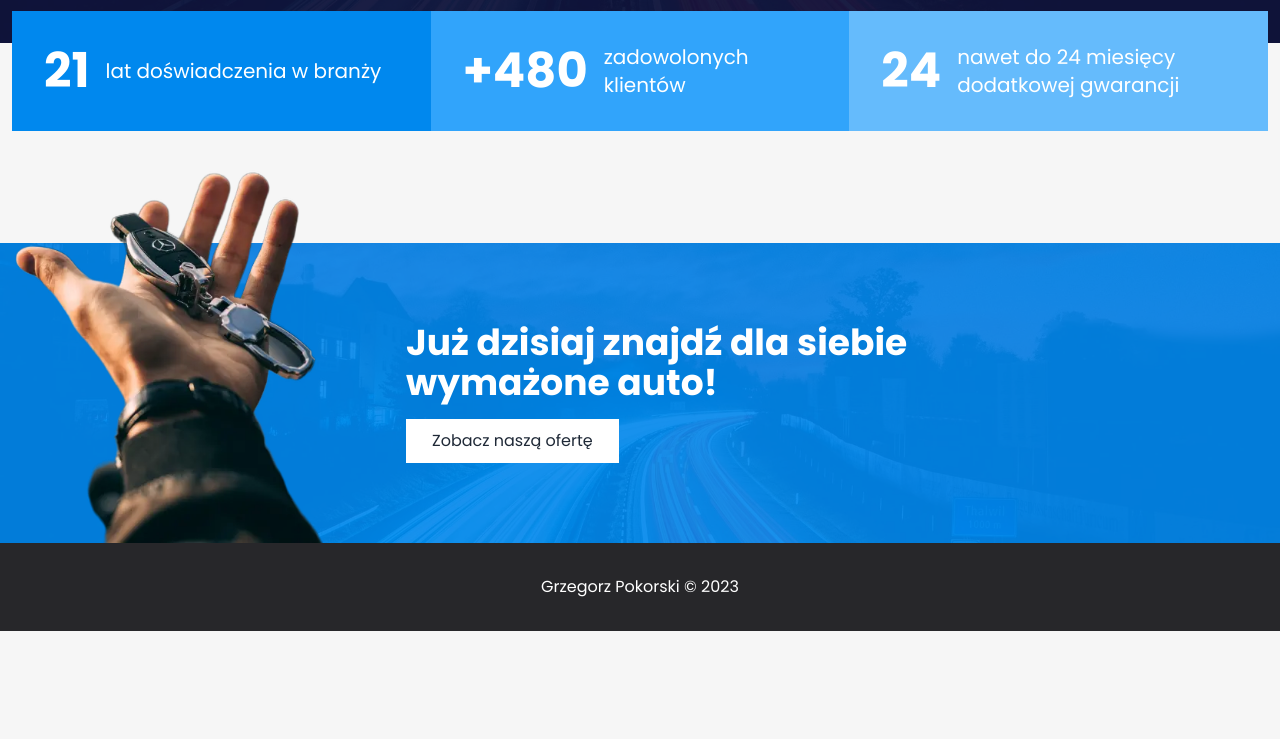
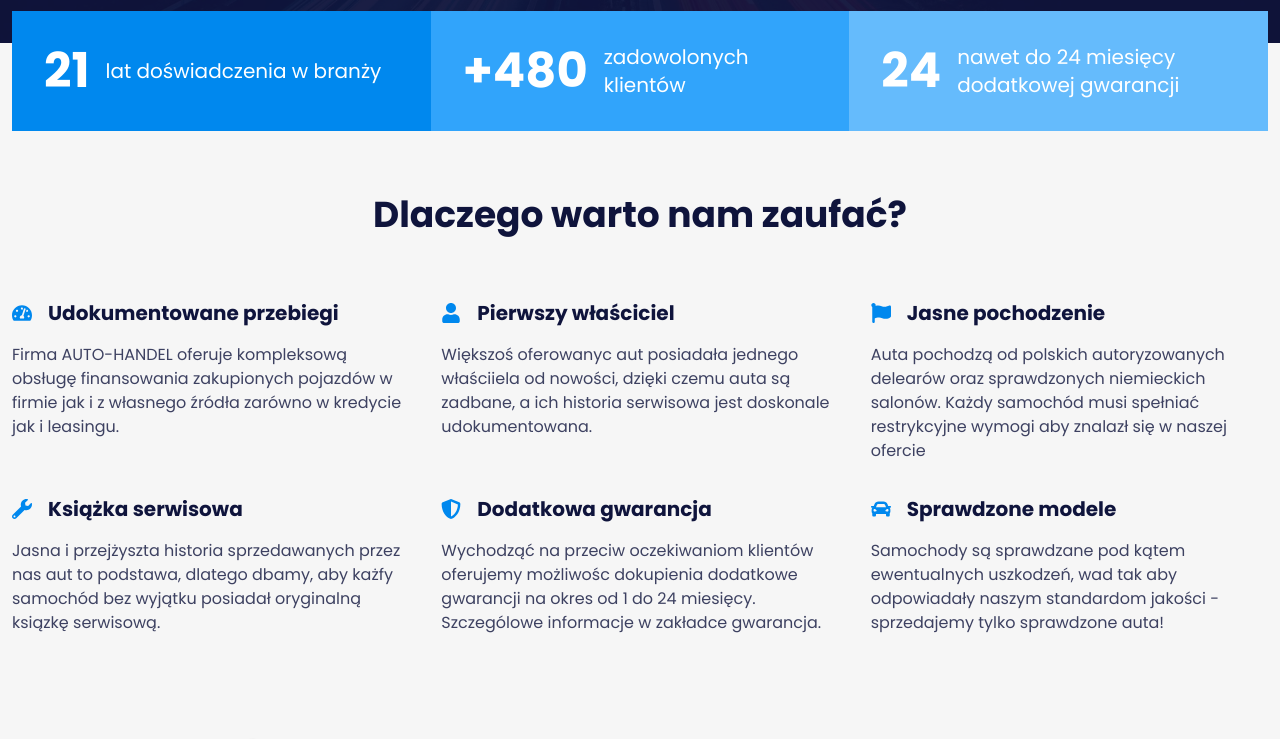
Before and after one commit to grzegorzpokorski/autodealer, a Next.js app: page / in a window 1280 px wide. Shown: the part 460-1199 px from the top of the page. Before the commit the page ends 1091 px from the top, so only its background shows below. Built offline with nearby package versions, Linux system fonts and the light colour scheme.

Commit message:
feat: add "SectionWithFeatures"

```diff
--- a/package.json
+++ b/package.json
@@ -19,6 +19,7 @@
     "postcss": "8.4.22",
     "react": "18.2.0",
     "react-dom": "18.2.0",
+    "react-icons": "^4.8.0",
     "tailwindcss": "3.3.1",
     "typescript": "5.0.4"
   },
--- a/src/app/layout.tsx
+++ b/src/app/layout.tsx
@@ -16,7 +16,10 @@ export const metadata = {
 
 export default function RootLayout({ children }: { children: ReactNode }) {
   return (
-    <html lang="pl" className={`${poppins.variable} bg-light-gray`}>
+    <html
+      lang="pl"
+      className={`${poppins.variable} bg-light-gray text-secondary`}
+    >
       <body>
         <Layout>{children}</Layout>
       </body>
--- /dev/null
+++ b/src/components/molecules/SectionWithFeatures/SectionWithFeatures.tsx
@@ -0,0 +1,109 @@
+import { Container } from "@/components/atoms/Container/Container";
+import {
+  FaCar,
+  FaFlag,
+  FaShieldAlt,
+  FaTachometerAlt,
+  FaUser,
+  FaWrench,
+} from "react-icons/fa";
+
+export const SectionWithFeatures = () => {
+  return (
+    <section aria-labelledby="features" className="py-16">
+      <Container>
+        <header className="text-center">
+          <h2 className="font-bold text-4xl" id="features">
+            Dlaczego warto nam zaufać?
+          </h2>
+        </header>
+        <ul
+          className="list-none mt-16 grid grid-cols-1 md:grid-cols-2 lg:grid-cols-3 gap-8"
+          role="list"
+        >
+          <li>
+            <article className="flex flex-col gap-4">
+              <h3 className="font-bold text-xl flex flex-row items-center gap-4">
+                <FaTachometerAlt
+                  className="text-primary-dark"
+                  aria-hidden="true"
+                />
+                Udokumentowane przebiegi
+              </h3>
+              <p className="text-secondary/80">
+                Firma AUTO-HANDEL oferuje kompleksową obsługę finansowania
+                zakupionych pojazdów w firmie jak i z własnego źródła zarówno w
+                kredycie jak i leasingu.
+              </p>
+            </article>
+          </li>
+          <li>
+            <article className="flex flex-col gap-4">
+              <h3 className="font-bold text-xl flex flex-row items-center gap-4">
+                <FaUser className="text-primary-dark" aria-hidden="true" />
+                Pierwszy właściciel
+              </h3>
+              <p className="text-secondary/80">
+                Większoś oferowanyc aut posiadała jednego właściiela od nowości,
+                dzięki czemu auta są zadbane, a ich historia serwisowa jest
+                doskonale udokumentowana.
+              </p>
+            </article>
+          </li>
+          <li>
+            <article className="flex flex-col gap-4">
+              <h3 className="font-bold text-xl flex flex-row items-center gap-4">
+                <FaFlag className="text-primary-dark" aria-hidden="true" />
+                Jasne pochodzenie
+              </h3>
+              <p className="text-secondary/80">
+                Auta pochodzą od polskich autoryzowanych delearów oraz
+                sprawdzonych niemieckich salonów. Każdy samochód musi spełniać
+                restrykcyjne wymogi aby znalazł się w naszej ofercie
+              </p>
+            </article>
+          </li>
+          <li>
+            <article className="flex flex-col gap-4">
+              <h3 className="font-bold text-xl flex flex-row items-center gap-4">
+                <FaWrench className="text-primary-dark" aria-hidden="true" />
+                Książka serwisowa
+              </h3>
+              <p className="text-secondary/80">
+                Jasna i przejżyszta historia sprzedawanych przez nas aut to
+                podstawa, dlatego dbamy, aby każfy samochód bez wyjątku posiadał
+                oryginalną ksiązkę serwisową.
+              </p>
+            </article>
+          </li>
+          <li>
+            <article className="flex flex-col gap-4">
+              <h3 className="font-bold text-xl flex flex-row items-center gap-4">
+                <FaShieldAlt className="text-primary-dark" aria-hidden="true" />
+                Dodatkowa gwarancja
+              </h3>
+              <p className="text-secondary/80">
+                Wychodząć na przeciw oczekiwaniom klientów oferujemy możliwośc
+                dokupienia dodatkowe gwarancji na okres od 1 do 24 miesięcy.
+                Szczególowe informacje w zakładce gwarancja.
+              </p>
+            </article>
+          </li>
+          <li>
+            <article className="flex flex-col gap-4">
+              <h3 className="font-bold text-xl flex flex-row items-center gap-4">
+                <FaCar className="text-primary-dark" aria-hidden="true" />
+                Sprawdzone modele
+              </h3>
+              <p className="text-secondary/80">
+                Samochody są sprawdzane pod kątem ewentualnych uszkodzeń, wad
+                tak aby odpowiadały naszym standardom jakości - sprzedajemy
+                tylko sprawdzone auta!
+              </p>
+            </article>
+          </li>
+        </ul>
+      </Container>
+    </section>
+  );
+};
--- a/src/components/templates/HomePage/HomePage.tsx
+++ b/src/components/templates/HomePage/HomePage.tsx
@@ -1,6 +1,7 @@
 import { Link } from "@/components/atoms/Link/Link";
 import { Main } from "@/components/molecules/Main/Main";
 import { SectionWithCounters } from "@/components/molecules/SectionWithCounters/SectionWithCounters";
+import { SectionWithFeatures } from "@/components/molecules/SectionWithFeatures/SectionWithFeatures";
 import { SectionWithOverlay } from "@/components/molecules/SectionWithOverlay/SectionWithOverlay";
 import Image from "next/image";
 
@@ -47,6 +48,7 @@ export const HomePage = () => {
       </SectionWithOverlay>
       <Main>
         <SectionWithCounters />
+        <SectionWithFeatures />
       </Main>
     </>
   );
```
Also changed, not shown: 1 other file (tests, documents, lock files or other folders).
